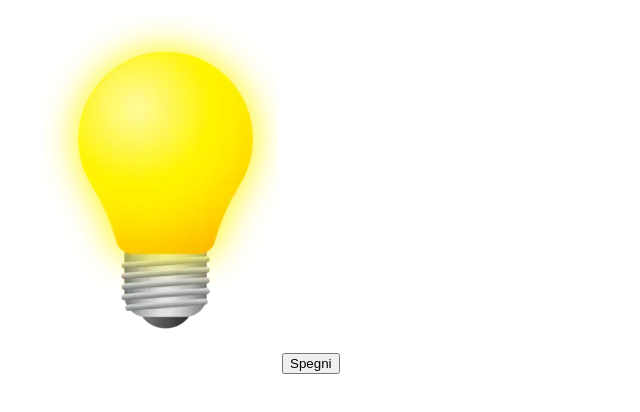
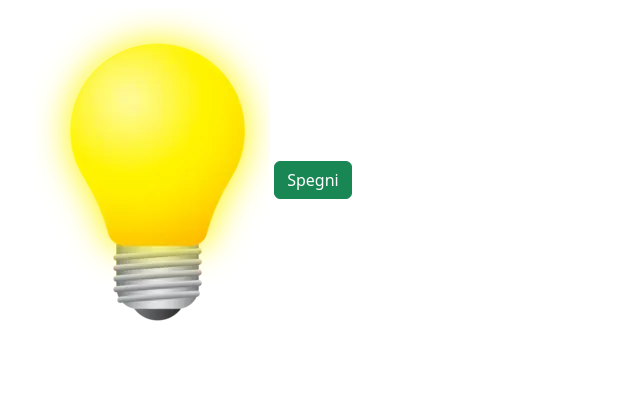
Before and after one commit to giuseppemele94/js-dom-1, a plain HTML site: page index.html in a window 1280 px wide. Both pictures are taken after a click on the button "Accendi". Shown: the whole page, without its empty margins (0-640 px from the left). Drawn offline with nearby package versions, Linux system fonts and the light colour scheme.

Commit message:
feat : aggiunto stile pulsante bootstrap che cambio se premuto

```diff
--- a/index.html
+++ b/index.html
@@ -3,12 +3,16 @@
 <head>
     <meta charset="UTF-8">
     <meta name="viewport" content="width=device-width, initial-scale=1.0">
+    <link href="https://cdn.jsdelivr.net/npm/bootstrap@5.3.8/dist/css/bootstrap.min.css" rel="stylesheet" integrity="sha384-sRIl4kxILFvY47J16cr9ZwB07vP4J8+LH7qKQnuqkuIAvNWLzeN8tE5YBujZqJLB" crossorigin="anonymous">
+    <link rel="stylesheet" href="style.css">
     <title>Document</title>
+
 </head>
-<body>
+<body >
+
 
 <img id="pic" src="./img/white_lamp.png" alt="lampada_spenta">
-<button id="buttonClick">Accendi</button>
+<button id="buttonClick" class= "btn btn-primary ">Accendi</button>
 
     <script src="script.js"></script>
 </body>
--- a/script.js
+++ b/script.js
@@ -13,6 +13,8 @@ bottone.addEventListener('click',
         // se il bottone ha la classe "acceso" accendo la lampadina
         if (bottone.classList.contains('acceso')) {
 
+
+            bottone.classList.add("btn", "btn-success");
             //cambio l'immagine
             foto.src = './img/yellow_lamp.png';
 
@@ -25,6 +27,7 @@ bottone.addEventListener('click',
         // se non ha la classe acceso deve spegnersi
         else {
 
+            bottone.classList.remove("btn-success");
             foto.src = './img/white_lamp.png';
             bottone.innerHTML = "Accendi";
         }
--- /dev/null
+++ b/style.css
@@ -0,0 +1,3 @@
+.ciao {
+    background-color : red;
+}
```
